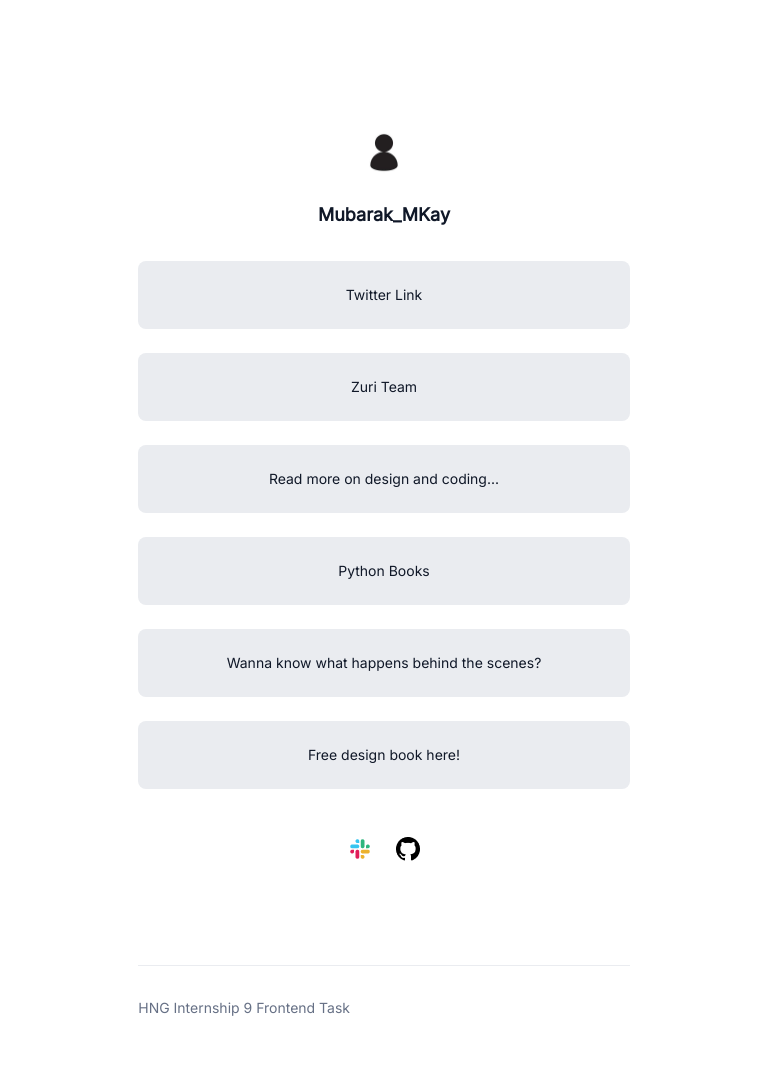
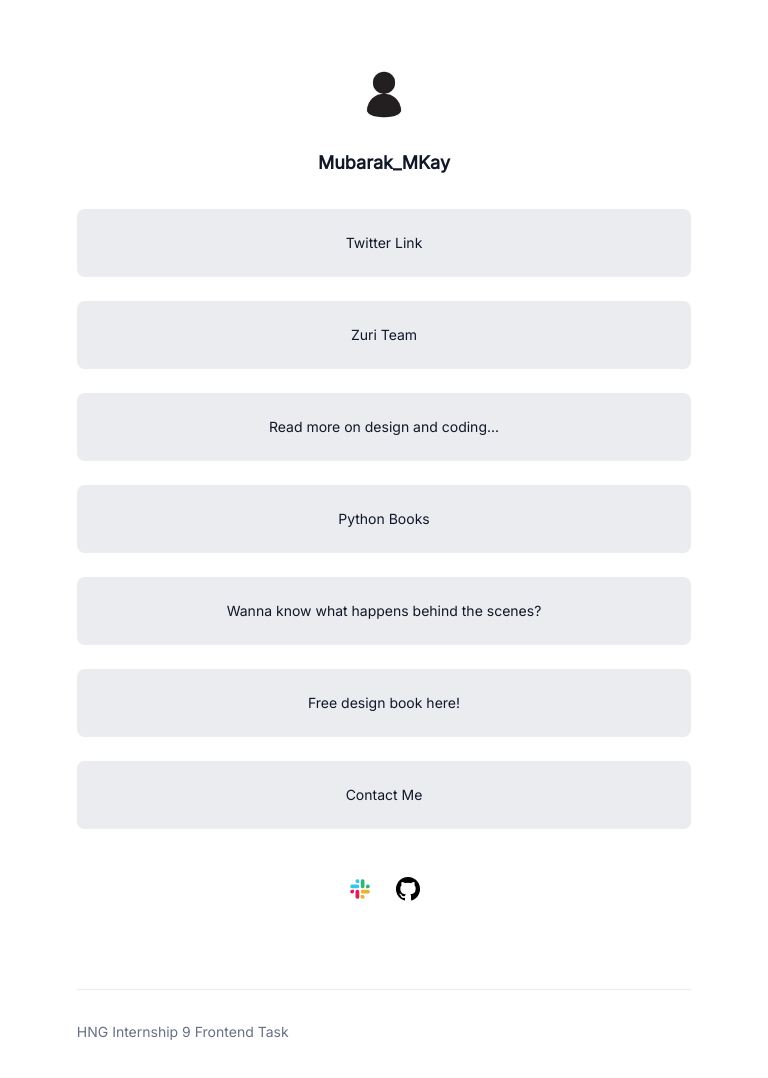
Before and after one commit to MubarakMKay/HNG-Stage-1, a React (Create React App) app: page / in a window 768 px wide. Shown: the top 1078 px of the page. Built offline with nearby package versions, Linux system fonts and the light colour scheme.

Commit message:
feat: Contact button added fix: A bug fix

```diff
--- a/package.json
+++ b/package.json
@@ -8,6 +8,7 @@
     "@testing-library/user-event": "^13.5.0",
     "react": "^18.2.0",
     "react-dom": "^18.2.0",
+    "react-router-dom": "^6.4.3",
     "react-scripts": "5.0.1",
     "web-vitals": "^2.1.4"
   },
--- a/src/Link.js
+++ b/src/ActualLink.js
@@ -1,11 +1,11 @@
-import "./Styles/Link.css"
+import "./Styles/ActualLink.css"
 
-const Link = (props) => {
+const ActualLink = (props) => {
     return (
-        <div className="link">
+        <div className="actualLink">
             <a className="linkButton" href={props.site} id={props.siteId} title={props.siteTitle}>{props.siteDisplay}</a>
         </div>
      );
 }
 
-export default Link;
+export default ActualLink;
--- a/src/App.js
+++ b/src/App.js
@@ -1,11 +1,17 @@
-// import { BrowserRouter, Routes, Route } from "react-router-dom";
+import { BrowserRouter, Routes, Route } from "react-router-dom";
+import Contact from "./Contact";
 import Home from './Home';
 
 
 function App() {
   return (
     <div className="App">
-      <Home />
+      <BrowserRouter >
+        <Routes>
+          <Route path='/' element={<Home />} />
+          <Route path='/contact' element={<Contact />} />
+        </Routes>
+      </BrowserRouter>
     </div>
   );
 }
--- /dev/null
+++ b/src/Contact.js
@@ -0,0 +1,9 @@
+const Contact = () => {
+    return (
+        <div className="contact">
+
+        </div>
+     );
+}
+
+export default Contact;
--- a/src/Links.js
+++ b/src/Links.js
@@ -1,18 +1,21 @@
-import Link from './Link';
+import ActualLink from './ActualLink';
 import Slack from "./Assets/Slack.png"
 import GitHub from "./Assets/GitHub.png"
 import "./Styles/Links.css"
+import { Link } from "react-router-dom";
+
 
 const Links = () => {
     return (
         <div className="links">
             <div className="linksButtons">
-                <Link site="https://twitter.com/Mubarak_MKay" siteDisplay="Twitter Link"/>
-                <Link site="https://training.zuri.team/" siteDisplay="Zuri Team" siteId="btn__zuri" />
-                <Link site="http://books.zuri.team" siteDisplay="Read more on design and coding..." siteId="books" siteTitle="Books on design and coding"/>
-                <Link site="https://books.zuri.team/python-for-beginners?ref_id=MubarakMK" siteDisplay="Python Books" siteId="books__python"/>
-                <Link site="https://background.zuri.team" siteDisplay="Wanna know what happens behind the scenes?" siteId="pitch"/>
-                <Link site="https://books.zuri.team/design-rules" siteDisplay="Free design book here!" siteId="book__design"/>
+                <ActualLink site="https://twitter.com/Mubarak_MKay" siteDisplay="Twitter Link"/>
+                <ActualLink site="https://training.zuri.team/" siteDisplay="Zuri Team" siteId="btn__zuri" />
+                <ActualLink site="http://books.zuri.team" siteDisplay="Read more on design and coding..." siteId="books" siteTitle="Books on design and coding"/>
+                <ActualLink site="https://books.zuri.team/python-for-beginners?ref_id=MubarakMK" siteDisplay="Python Books" siteId="books__python"/>
+                <ActualLink site="https://background.zuri.team" siteDisplay="Wanna know what happens behind the scenes?" siteId="pitch"/>
+                <ActualLink site="https://books.zuri.team/design-rules" siteDisplay="Free design book here!" siteId="book__design"/>
+                <Link to="/contact" className="linkContact"><ActualLink site="/contact" siteDisplay="Contact Me" siteId="contact"/></Link>
             </div>
             <div className="linksIcons">
                 <img src={Slack} alt="Slack" />
--- a/src/Styles/Link.css
+++ b/src/Styles/ActualLink.css
@@ -1,5 +1,5 @@
 @media screen and (min-width: 768px) {
-    .link {
+    .actualLink {
         width: 100%;
         text-align: center;
         background-color: #EAECF0;
@@ -16,7 +16,7 @@
     }
 }
 @media screen and (max-width: 768px) {
-    .link {
+    .actualLink {
         width: 100%;
         text-align: center;
         background-color: #EAECF0;
--- a/src/Styles/Home.css
+++ b/src/Styles/Home.css
@@ -22,7 +22,7 @@
   }
 }
 @media screen and (max-width: 768px) {
-  .App {
+  .home {
     min-width: 300px;
     width: 80%;
     margin: auto;
--- a/src/Styles/Links.css
+++ b/src/Styles/Links.css
@@ -12,6 +12,14 @@
         flex-direction: column;
         row-gap: 24px;
         align-items: center;
+    }
+    .linkContact {
+        width: 100%;
+        text-align: center;
+        background-color: #EAECF0;
+        border-radius: 8px;
+        height: 76px;
+        cursor: pointer;
     }
     .linksIcons {
         display: flex;
@@ -36,6 +44,14 @@
         row-gap: 24px;
         align-items: center;
     }
+    .linkContact {
+        width: 100%;
+        text-align: center;
+        background-color: #EAECF0;
+        border-radius: 8px;
+        height: 68px;
+        cursor: pointer;
+    }
     .linksIcons {
         display: flex;
         flex-direction: row;
```
Also changed, not shown: 1 other file (tests, documents, lock files or other folders).
